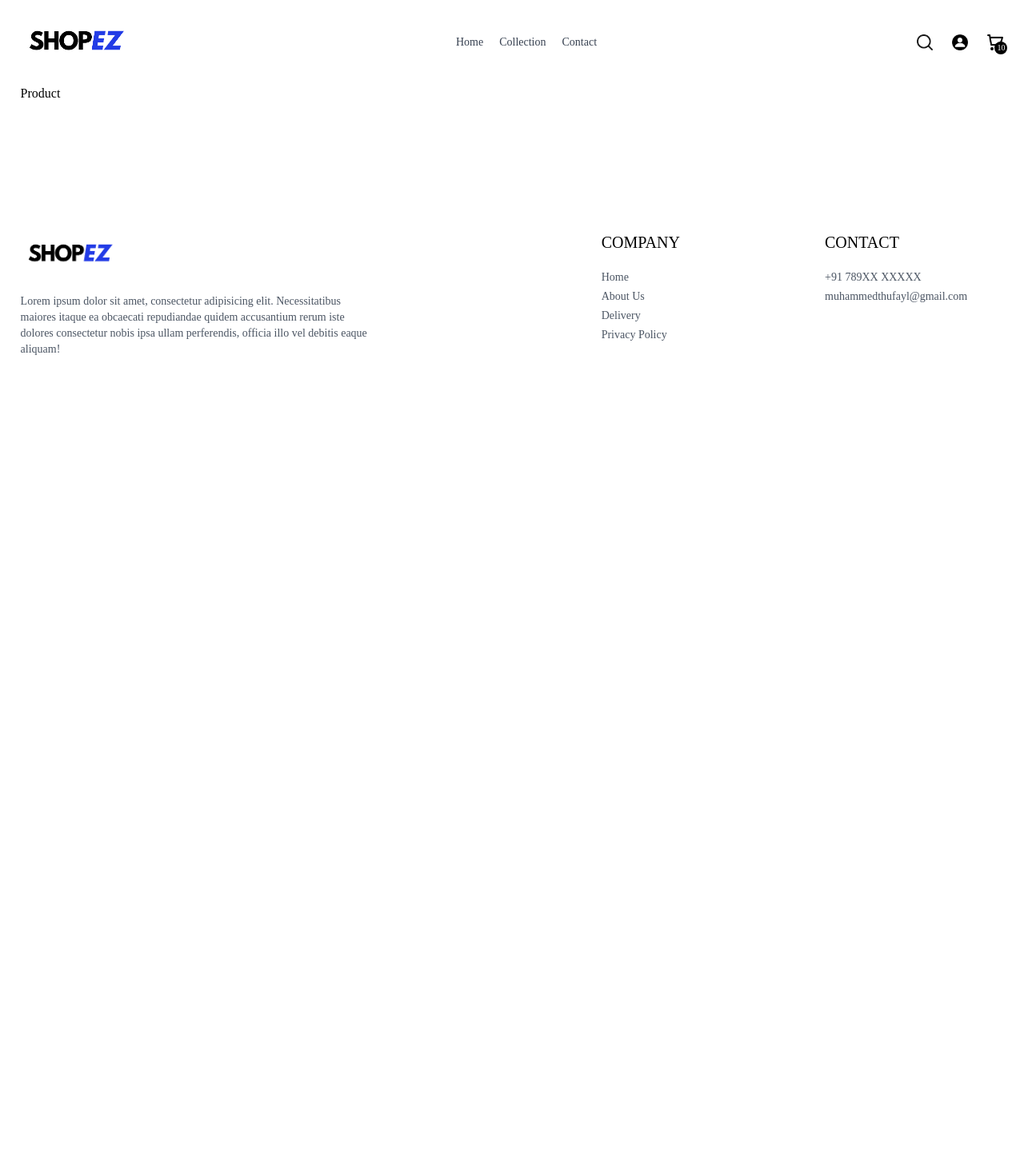
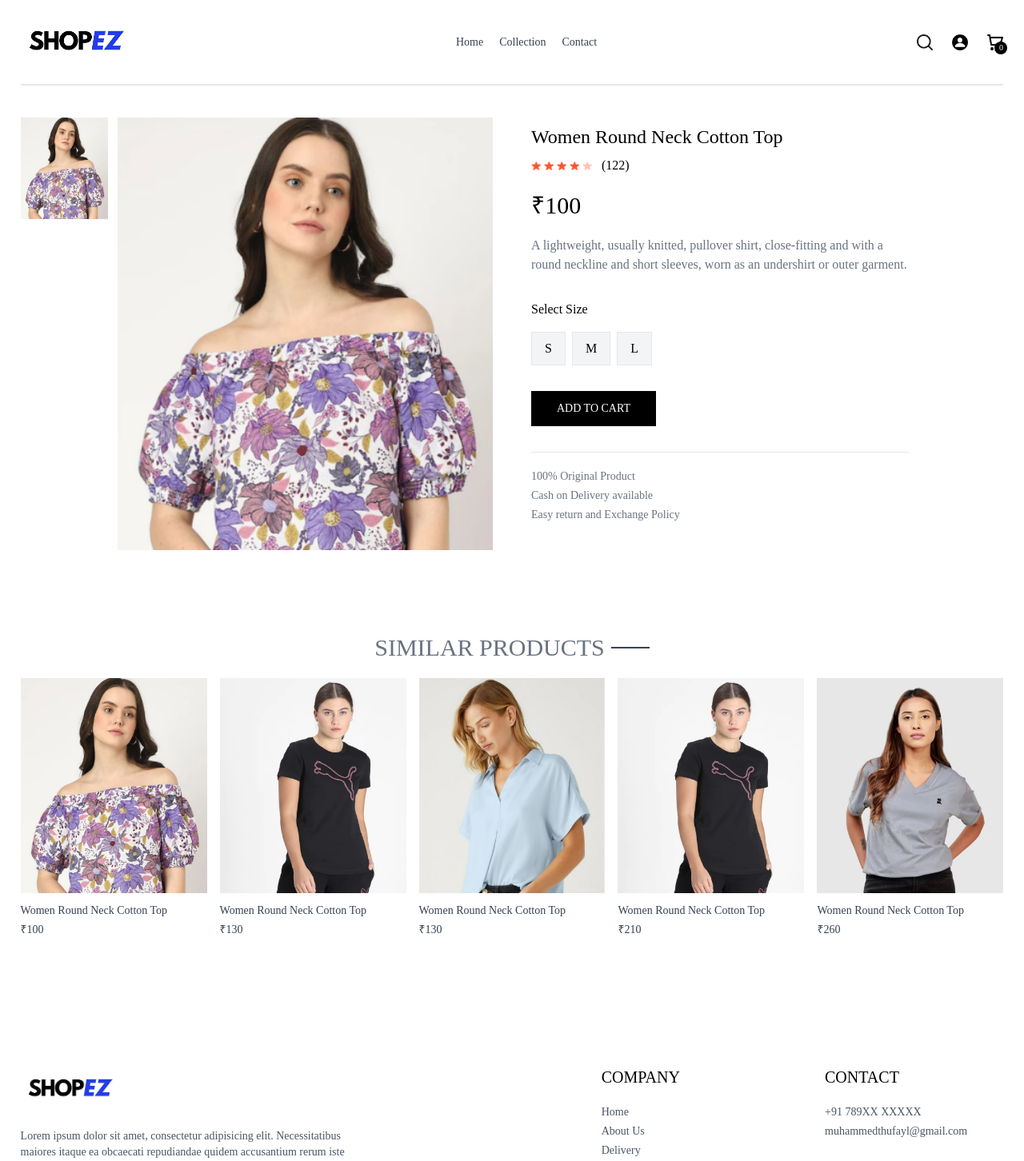
Before and after one commit to Thufayl/ShopEZ, a React (Create React App) app in the folder client/: page /product/aaaaa in a window 1280 px wide. Shown: the top 1452 px of the page at 80% size. Before the commit the page ends 800 px from the top, so only its background shows below. Built offline with nearby package versions, Linux system fonts and the light colour scheme.

Commit message:
product page

```diff
--- a/client/src/App.js
+++ b/client/src/App.js
@@ -12,10 +12,13 @@
 import Navbar from './components/Navbar'
 import Footer from './components/Footer'
 import SearchBar from './components/SearchBar'
+import { ToastContainer, toast } from 'react-toastify';
+import 'react-toastify/dist/ReactToastify.css';
 
 const App = () => {
   return (
     <div className='px-4 sm:px-[3vw] md:px-[5vw] lg:px-[2vw]'>
+    <ToastContainer />
     <Navbar />
     <SearchBar />
     <Routes>
--- a/client/src/components/Navbar.jsx
+++ b/client/src/components/Navbar.jsx
@@ -13,7 +13,7 @@
 
   const [visible, setVisible] = useState(false);
 
-  const {setShowSearch} = useContext(ShopContext);
+  const {setShowSearch, getCartCount} = useContext(ShopContext);
 
   return (
     <div className = "flex items-center justify-between py-5 font-medium" >
@@ -47,7 +47,7 @@
       </div>
       <Link to ="/cart" className= "relative">
         <img src = {cartIcon} alt = "cart" className='w-5 min-w-5'/>
-        <p className='absolute right-[-5px] bottom-[-5px] w-4 text-center leading-4 bg-black text-white aspect-square rounded-full text-[10px]'>10</p>
+        <p className='absolute right-[-5px] bottom-[-5px] w-4 text-center leading-4 bg-black text-white aspect-square rounded-full text-[10px]'>{getCartCount()}</p>
       </Link>
       <img onClick = {() => setVisible(true)} src = {menuIcon} alt = "menu" className='w-5 cursor-pointer sm:hidden'/>
     </div>
--- /dev/null
+++ b/client/src/components/RelatedProducts.jsx
@@ -0,0 +1,40 @@
+import React, { useContext, useEffect, useState } from 'react'
+import { ShopContext } from '../context/ShopContext'
+import Title from './Title';
+import ProductItem from './ProductItem';
+
+const RelatedProducts = ({category, subCategory}) => {
+
+    const { products } = useContext(ShopContext);
+    const [related, setRelated] = useState([]);
+
+    useEffect(() => {
+
+        if(products.length > 0) {
+
+            let productsCopy = products.slice();
+            productsCopy = productsCopy.filter((item) => category === item.category);
+            productsCopy = productsCopy.filter((item) => subCategory === item.subCategory);
+
+            setRelated(productsCopy.slice(0,5));
+        }
+
+    },[products])
+
+  return (
+    <div className='my-24'>
+        <div className='text-center text-3xl py-2'>
+            <Title text1 = {"SIMILAR"} text2 = {"PRODUCTS"} />
+        </div>
+
+      <div className='grid grid-cols-2 sm:grid-cols-3 md:grid-cols-4 lg:grid-cols-5 gap-4 gap-y-6'>
+        {related.map((item, index) => (
+            <ProductItem key = {index} id = {item._id} name = {item.name} price={item.price} image = {item.image}/>
+        ))}
+      </div>
+
+    </div>
+  )
+}
+
+export default RelatedProducts
--- a/client/src/context/ShopContext.jsx
+++ b/client/src/context/ShopContext.jsx
@@ -1,5 +1,6 @@
-import { createContext, useState } from "react";
+import { createContext, useEffect, useState } from "react";
 import { products } from "../assets/assets";
+import { toast } from "react-toastify";
 
 export const ShopContext = createContext();
 
@@ -10,11 +11,56 @@
 
     const [search, setSearch] = useState("");
     const [showSearch, setShowSearch] = useState(false);
+    const [cartItems, setCartItems] = useState({})
+
+    const addToCart = async (itemId, size) => {
+        if(!size){
+            toast.error("Select Prodcut Size");
+            return;
+        }
+
+        let cartData = structuredClone(cartItems);
+
+        if(cartData[itemId]){
+            if(cartData[itemId][size]){
+                cartData[itemId][size] += 1;
+            }
+            else{
+                cartData[itemId][size] = 1;
+            }
+        }
+        else{
+            cartData[itemId] = {};
+            cartData[itemId][size] = 1;
+        }
+        setCartItems(cartData);
+
+    }
+
+    const getCartCount = () => {
+        let totalCount = 0;
+        for(const items in cartItems){
+            for(const item in cartItems[items]){
+                try {
+                    if(cartItems[items][item] > 0){
+                        totalCount += cartItems[items][item];
+                    }
+
+                } catch (error) {
+
+                }
+            }
+        }
+        return totalCount;
+    }
 
     const value = {
         products,  currency, delivery_fee,
-        search, setSearch, showSearch, setShowSearch
+        search, setSearch, showSearch, setShowSearch,
+        cartItems, addToCart, getCartCount
     }
+
+
 
     return (
         <ShopContext.Provider value = {value}>
--- a/client/src/index.css
+++ b/client/src/index.css
@@ -7,8 +7,13 @@
   font-family: Poppins;
 }
 
+
 a.active hr{
   display:block;
+}
+
+::-webkit-scrollbar{
+  display: none;
 }
 @media (max-width:640px){
   a.active{
--- a/client/src/pages/Product.jsx
+++ b/client/src/pages/Product.jsx
@@ -1,9 +1,88 @@
-import React from 'react'
+import React, { useContext, useEffect, useState } from 'react'
+import { useParams } from 'react-router-dom'
+import { ShopContext } from '../context/ShopContext';
+import { assets } from '../assets/assets';
+import RelatedProducts from '../components/RelatedProducts';
 
 const Product = () => {
-  return (
-    <div>Product</div>
-  )
+
+  const {productId} = useParams();
+  const {products, currency, addToCart} = useContext(ShopContext);
+  const [productData, setProductData] = useState(false);
+  const [image, setImage] = useState('');
+  const [size, setSize] = useState('');
+
+  const fetchProductData = async () => {
+
+      products.map((item) =>{
+        if(item._id == productId){
+          setProductData(item);
+          setImage(item.image[0]);
+          return null;
+        }
+      })
+  }
+
+  useEffect(() => {
+    fetchProductData();
+  },[productId, products])
+
+  return productData ?(
+    <div className='border-t-2 pt-10 transition-opacity ease-in duration-500 opacity-100'>
+      {/* Product Data */}
+      <div className='flex gap-12 sm:gap-12 flex-col sm:flex-row'>
+
+        {/*---------- Product Images------------- */}
+        <div className='flex-1 flex flex-col-reverse gap-3 sm:flex-row'>
+          <div className='flex sm:flex-col overflow-x-auto sm:overflow-y-scroll justify-between sm:justify-normal sm:w-[18.7%] w-full'>
+              {
+                productData.image.map((item,index)=>(
+                  <img onClick={()=>setImage(item)} src={item} key={index} className='w-[24%] sm:w-full sm:mb-3 flex-shrink-0 cursor-pointer' alt="" />
+                ))
+              }
+          </div>
+          <div className='w-full sm:w-[80%]'>
+              <img className='w-full h-auto' src={image} alt="" />
+          </div>
+        </div>
+
+        {/* -------- Product Info ---------- */}
+        <div className='flex-1'>
+          <h1 className='font-medium text-2xl mt-2'>{productData.name}</h1>
+          <div className=' flex items-center gap-1 mt-2'>
+              <img src={assets.star_icon} alt="" className="w-3 5" />
+              <img src={assets.star_icon} alt="" className="w-3 5" />
+              <img src={assets.star_icon} alt="" className="w-3 5" />
+              <img src={assets.star_icon} alt="" className="w-3 5" />
+              <img src={assets.star_dull_icon} alt="" className="w-3 5" />
+              <p className='pl-2'>(122)</p>
+          </div>
+          <p className='mt-5 text-3xl font-medium'>{currency}{productData.price}</p>
+          <p className='mt-5 text-gray-500 md:w-4/5'>{productData.description}</p>
+          <div className='flex flex-col gap-4 my-8'>
+              <p>Select Size</p>
+              <div className='flex gap-2'>
+                {productData.sizes.map((item,index)=>(
+                  <button onClick={()=>setSize(item)} className={`border py-2 px-4 bg-gray-100 ${item === size ? 'border-orange-500' : ''}`} key={index}>{item}</button>
+                ))}
+              </div>
+          </div>
+                <button onClick = {() => addToCart(productData._id, size)}className='bg-black text-white px-8 py-3 text-sm active:bg-gray-700'>ADD TO CART</button>
+                <hr className='mt-8 sm:w-4/5'/>
+                <div className='text-sm text-gray-500 mt-5 flex flex-col gap-1'>
+                      <p>100% Original Product</p>
+                      <p>Cash on Delivery available</p>
+                      <p>Easy return and Exchange Policy</p>
+                </div>
+              </div>
+      </div>
+
+
+      {/* display related products */}
+      <RelatedProducts category = {productData.category} subCategory= {productData.subCategory} />
+
+    </div>
+  ): <div className='opacity-0'></div>
 }
 
-export default Product
+export default Product;
```
